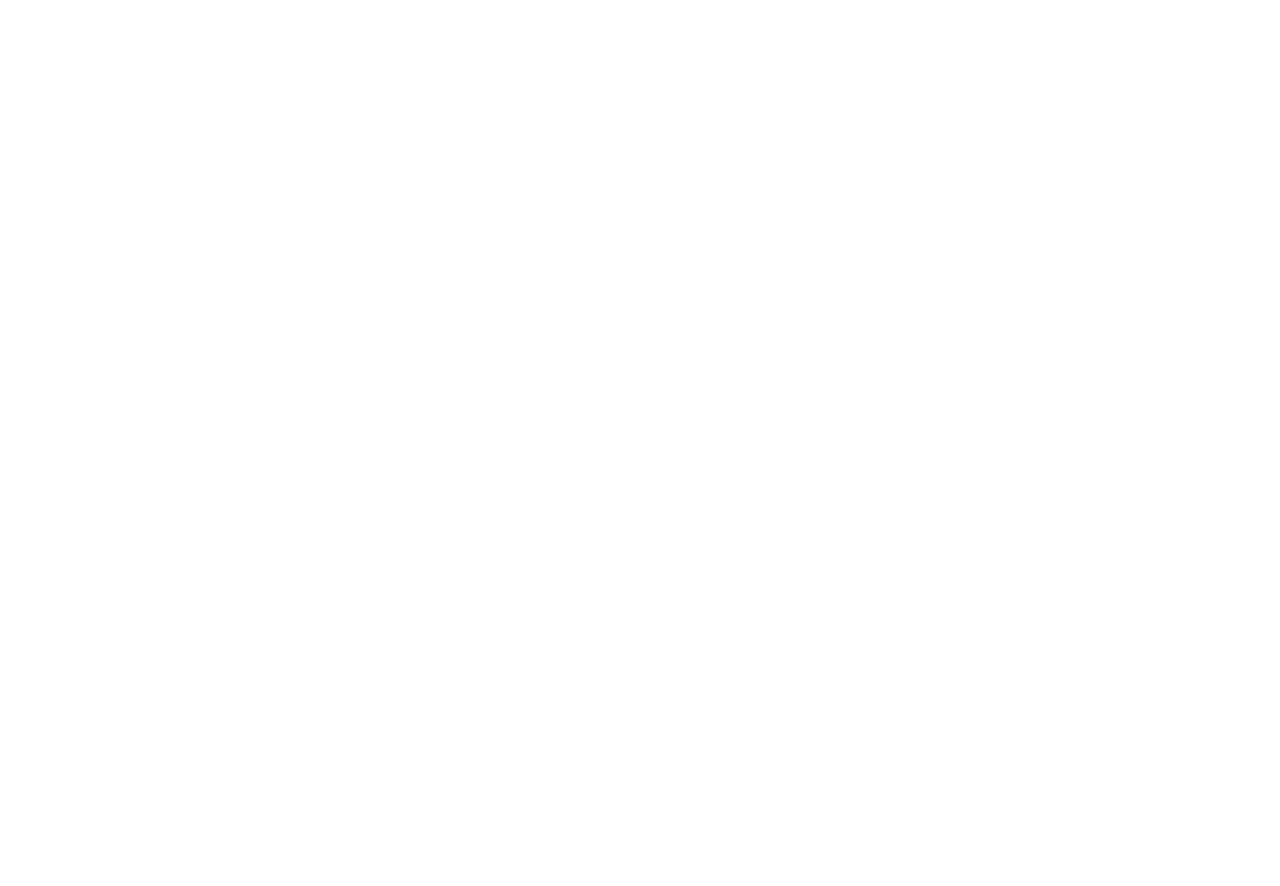
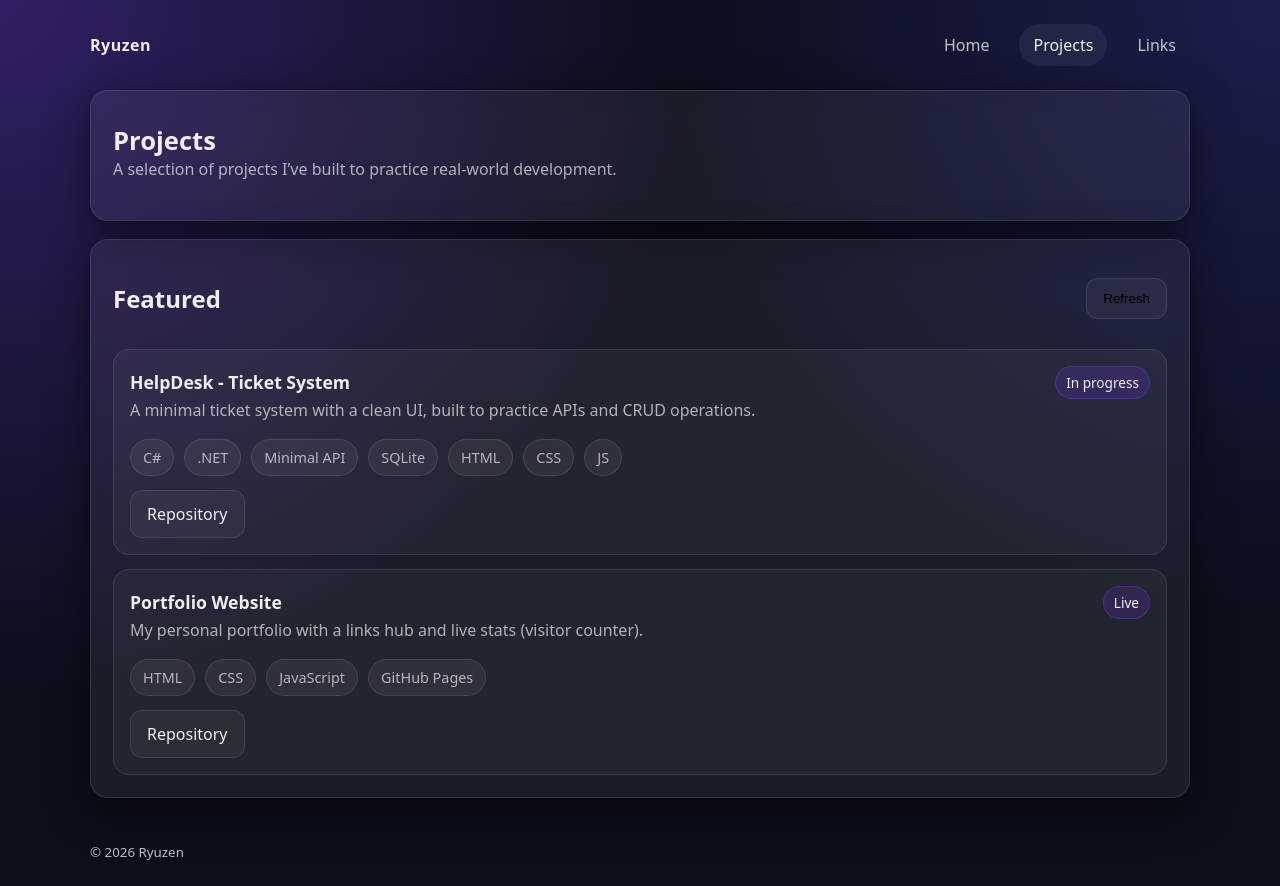
Before and after one commit to ryuzenink-cell/ryuzen-website, a plain HTML site: page projects.html in a window 1280 px wide. Before the commit the page ends 800 px from the top, so only its background shows below. Drawn offline with Linux system fonts and the light colour scheme.

Commit message:
feat: add projects page with dynamic rendering

```diff
--- a/assets/css/components.css
+++ b/assets/css/components.css
@@ -140,3 +140,51 @@
   color: var(--muted);
   font-size: 0.92rem;
 }
+
+.projects-header {
+  display: flex;
+  align-items: center;
+  justify-content: space-between;
+  gap: 12px;
+}
+
+.projects-grid {
+  display: grid;
+  gap: 14px;
+  margin-top: 14px;
+}
+
+.project-card {
+  background: rgba(255,255,255,0.04);
+  border: 1px solid var(--border);
+  border-radius: 16px;
+  padding: 16px;
+}
+
+.project-top {
+  display: flex;
+  align-items: center;
+  justify-content: space-between;
+  gap: 12px;
+}
+
+.project-top h3 {
+  margin: 0;
+  font-size: 1.1rem;
+}
+
+.badge {
+  font-size: 0.85rem;
+  padding: 6px 10px;
+  border-radius: 999px;
+  background: rgba(124, 58, 237, 0.18);
+  border: 1px solid rgba(124, 58, 237, 0.35);
+  color: var(--text);
+}
+
+.project-actions {
+  display: flex;
+  gap: 10px;
+  margin-top: 14px;
+  flex-wrap: wrap;
+}
--- /dev/null
+++ b/assets/data/projects.json
@@ -0,0 +1,18 @@
+[
+  {
+    "title": "HelpDesk - Ticket System",
+    "description": "A minimal ticket system with a clean UI, built to practice APIs and CRUD operations.",
+    "tags": ["C#", ".NET", "Minimal API", "SQLite", "HTML", "CSS", "JS"],
+    "repoUrl": "https://github.com/ryuzenink-cell",
+    "liveUrl": "",
+    "status": "In progress"
+  },
+  {
+    "title": "Portfolio Website",
+    "description": "My personal portfolio with a links hub and live stats (visitor counter).",
+    "tags": ["HTML", "CSS", "JavaScript", "GitHub Pages"],
+    "repoUrl": "https://github.com/ryuzenink-cell/ryuzen-website",
+    "liveUrl": "",
+    "status": "Live"
+  }
+]
--- /dev/null
+++ b/assets/js/projects.js
@@ -0,0 +1,110 @@
+async function loadProjects() {
+  const container = document.getElementById("projectsContainer");
+  if (!container) return;
+
+  try {
+    const res = await fetch("./assets/data/projects.json");
+    const projects = await res.json();
+
+    container.innerHTML = "";
+
+    projects.forEach((p) => {
+      const card = document.createElement("div");
+      card.className = "project-card";
+
+      const tagsHtml = (p.tags || [])
+        .map((t) => `<span class="tag">${t}</span>`)
+        .join("");
+
+      const liveBtn = p.liveUrl
+        ? `<a class="btn primary" href="${p.liveUrl}" target="_blank" rel="noopener noreferrer">Live</a>`
+        : "";
+
+      const repoBtn = p.repoUrl
+        ? `<a class="btn" href="${p.repoUrl}" target="_blank" rel="noopener noreferrer">Repository</a>`
+        : "";
+
+      card.innerHTML = `
+        <div class="project-top">
+          <h3>${p.title}</h3>
+          <span class="badge">${p.status ?? "Project"}</span>
+        </div>
+
+        <p class="subtitle">${p.description ?? ""}</p>
+
+        <div class="tags">${tagsHtml}</div>
+
+        <div class="project-actions">
+          ${repoBtn}
+          ${liveBtn}
+        </div>
+      `;
+
+      container.appendChild(card);
+    });
+
+  } catch (err) {
+    container.innerHTML = `<p class="subtitle">Failed to load projects.</p>`;
+    console.error(err);
+  }
+}
+
+
+document.getElementById("btnRefreshProjects")?.addEventListener("click", loadProjects);
+
+loadProjects();
+
+async function loadProjects() {
+  const container = document.getElementById("projectsContainer");
+  if (!container) return;
+
+  try {
+    const res = await fetch("./assets/data/projects.json");
+    const projects = await res.json();
+
+    container.innerHTML = "";
+
+    projects.forEach((p) => {
+      const card = document.createElement("div");
+      card.className = "project-card";
+
+      const tagsHtml = (p.tags || [])
+        .map((t) => `<span class="tag">${t}</span>`)
+        .join("");
+
+      const liveBtn = p.liveUrl
+        ? `<a class="btn primary" href="${p.liveUrl}" target="_blank" rel="noopener noreferrer">Live</a>`
+        : "";
+
+      const repoBtn = p.repoUrl
+        ? `<a class="btn" href="${p.repoUrl}" target="_blank" rel="noopener noreferrer">Repository</a>`
+        : "";
+
+      card.innerHTML = `
+        <div class="project-top">
+          <h3>${p.title}</h3>
+          <span class="badge">${p.status ?? "Project"}</span>
+        </div>
+
+        <p class="subtitle">${p.description ?? ""}</p>
+
+        <div class="tags">${tagsHtml}</div>
+
+        <div class="project-actions">
+          ${repoBtn}
+          ${liveBtn}
+        </div>
+      `;
+
+      container.appendChild(card);
+    });
+
+  } catch (err) {
+    container.innerHTML = `<p class="subtitle">Failed to load projects.</p>`;
+    console.error(err);
+  }
+}
+
+document.getElementById("btnRefreshProjects")?.addEventListener("click", loadProjects);
+
+loadProjects();
--- a/projects.html
+++ b/projects.html
@@ -0,0 +1,53 @@
+<!doctype html>
+<html lang="en">
+<head>
+  <meta charset="UTF-8" />
+  <meta name="viewport" content="width=device-width, initial-scale=1.0" />
+  <title>Ryuzen | Projects</title>
+
+  <link rel="stylesheet" href="./assets/css/tokens.css" />
+  <link rel="stylesheet" href="./assets/css/base.css" />
+  <link rel="stylesheet" href="./assets/css/components.css" />
+</head>
+
+<body>
+  <header class="container">
+    <nav class="nav">
+      <div class="logo">Ryuzen</div>
+
+      <div class="nav-links">
+        <a href="./index.html">Home</a>
+        <a class="active" href="./projects.html">Projects</a>
+        <a href="./links.html">Links</a>
+      </div>
+    </nav>
+  </header>
+
+  <main class="container">
+    <section class="card">
+      <h1 class="page-title">Projects</h1>
+      <p class="subtitle">
+        A selection of projects I’ve built to practice real-world development.
+      </p>
+    </section>
+
+    <section class="card">
+      <div class="projects-header">
+        <h2>Featured</h2>
+        <button id="btnRefreshProjects" class="btn">Refresh</button>
+      </div>
+
+      <div id="projectsContainer" class="projects-grid">
+        <p class="subtitle">Loading projects...</p>
+      </div>
+    </section>
+  </main>
+
+  <footer class="container footer">
+    <small>© <span id="year"></span> Ryuzen</small>
+  </footer>
+
+  <script src="./assets/js/main.js"></script>
+  <script src="./assets/js/projects.js"></script>
+</body>
+</html>
```
